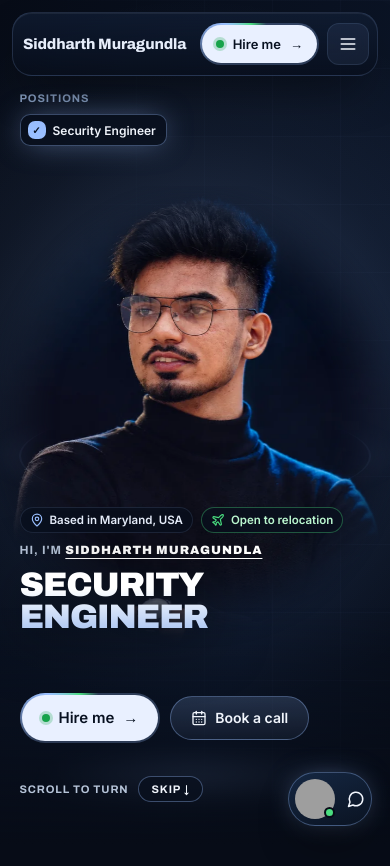
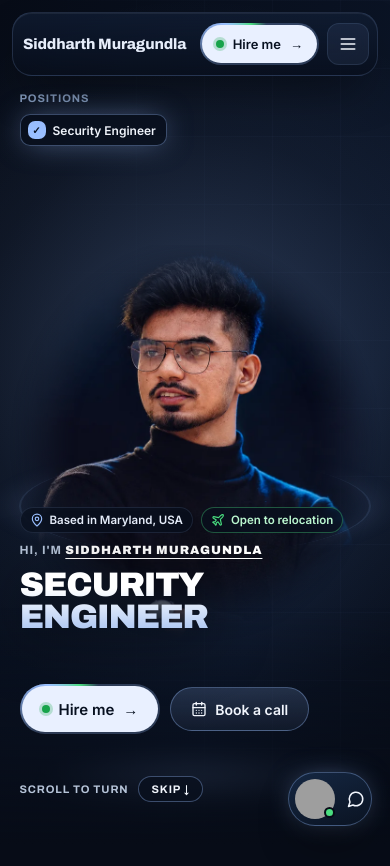
Before and after one commit to S18-01/Siddharth-Portfolio, a Next.js app: page / in a window 390 px wide. Shown: the top 866 px of the page. Built offline with nearby package versions, Linux system fonts and the light colour scheme; grey boxes are pictures that could not be loaded.

Commit message:
Mobile hero: keep position chips clear of photo

```diff
--- a/app/globals.css
+++ b/app/globals.css
@@ -441,8 +441,8 @@ footer{padding:70px 0 30px;border-top:1px solid var(--line);overflow:hidden;back
  .g3{grid-template-columns:minmax(0,1fr)}
  .about{grid-template-columns:minmax(0,1fr)}.card{max-width:320px;margin:0 auto;transform:none}
  .cols{grid-template-columns:minmax(0,1fr)}
- .spin{height:58%;bottom:20%}
- .ring{top:54%}
+ .spin{height:50%;bottom:21%}
+ .ring{top:60%}
  .hi{top:auto;bottom:25%}.hi p{display:none}
  .loc{margin-bottom:10px}.loc span{font-size:11.5px;padding:5px 9px}
  .logo .nm{display:none}
@@ -450,7 +450,7 @@ footer{padding:70px 0 30px;border-top:1px solid var(--line);overflow:hidden;back
  .roles{top:92px;right:auto;left:max(5vw,18px);flex-direction:row;flex-wrap:wrap;align-items:flex-start;gap:6px;max-width:calc(100% - 36px)}
  .roles h4{width:100%}
  .role{padding:6px 10px 6px 7px;font-size:12px;gap:7px;border-radius:10px}.role i{width:18px;height:18px;font-size:10px}
- .cta{bottom:12%;left:max(5vw,18px);right:auto;justify-content:flex-start}
+ .cta{bottom:13%;left:max(5vw,18px);right:auto;justify-content:flex-start}
  .cta .btn.call{min-height:44px}
  .hire.big .in{min-height:46px;padding:0 20px}
  .scrub{bottom:5%}
```
